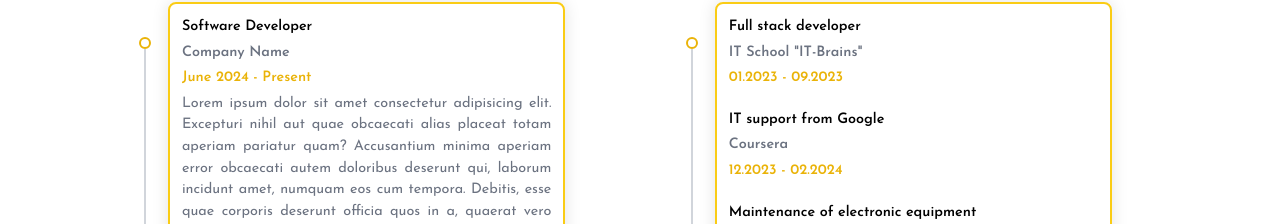
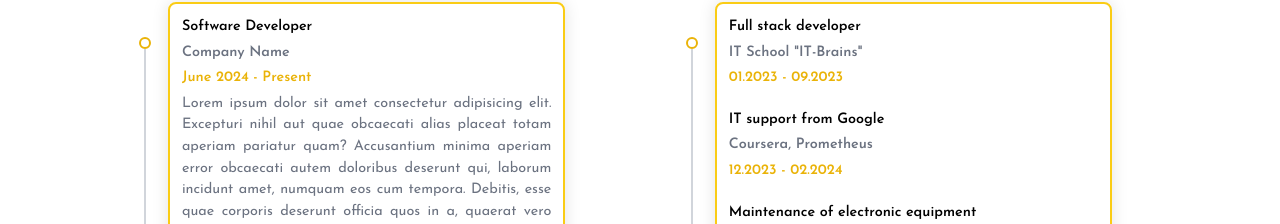
Before and after one commit to dsRepo-cmd/portfolio, a React (Vite) app: page / in a window 1280 px wide. Shown: the part 2540-2764 px from the top of the page. Built offline with nearby package versions, Linux system fonts and the light colour scheme; no server answers.

Commit message:
upd / education data

```diff
--- a/src/data/resume.ts
+++ b/src/data/resume.ts
@@ -23,7 +23,7 @@ export const resume = [
       },
       {
         title: "IT support from Google",
-        subtitle: "Coursera",
+        subtitle: "Coursera, Prometheus",
         date: "12.2023 - 02.2024",
         text: "",
       },
```
